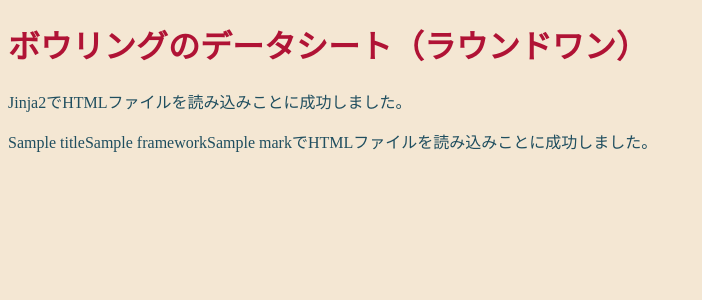
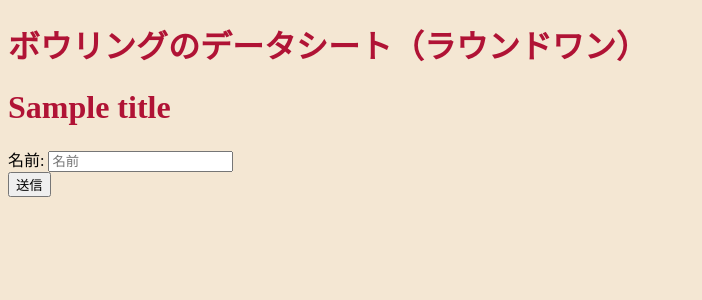
Before and after one commit to nobuhitokimura/AnalyzeBowlingDataSheetsOfRound1, a Python web app: template flask/templates/index.html in a window 1280 px wide. Shown: the top 300 px of the page, without its empty margins (0-702 px from the left). Run offline with Jinja, Linux system fonts and the light colour scheme; the template is opened without the code that fills it: most values are stand-ins (such as "Sample title", 1, 10 or a date in 2020).

Commit message:
(post) text

```diff
--- a/flask/static/js/script.js
+++ b/flask/static/js/script.js
@@ -1 +1 @@
-alert('ラウンドワンに行け');
+//alert('ラウンドワンに行け');
--- a/flask/templates/index.html
+++ b/flask/templates/index.html
@@ -10,8 +10,19 @@
     </head>
     <body>
 		<h1>ボウリングのデータシート（ラウンドワン）</h1>
-		<p>Jinja2でHTMLファイルを読み込みことに成功しました。</p>
-        <p>{{ title }}{{framework}}{{mark}}でHTMLファイルを読み込みことに成功しました。</p>
+
+        <h1>{{ title }}</h1>
+        <p>{{ message }}</p>
+
+        <form action='/' method="POST" enctype="multipart/form-data">
+            <div>
+                <label for="name">名前:</label>
+                <input type="text" id="name" name="name" placeholder="名前">
+            </div>
+            <div>
+                <input type="submit" value="送信">
+            </div>
+        </form>
 
         <!-- Javascriptの読み込み -->
         <script src="static/js/script.js"></script>
```
Also changed, not shown: flask/app.py (+16 -8 lines).
